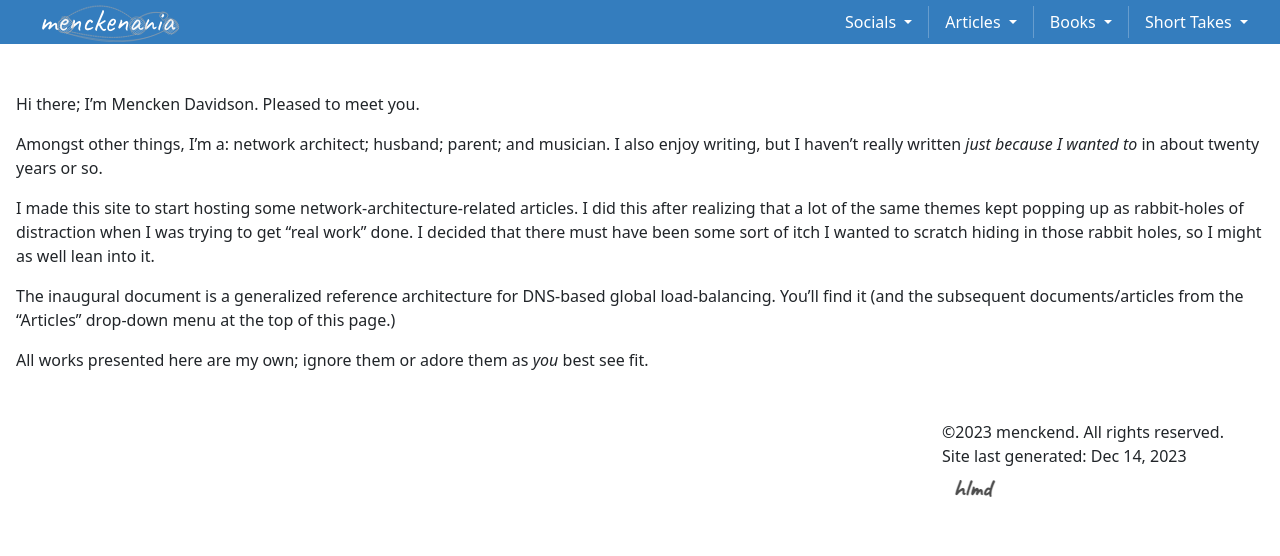
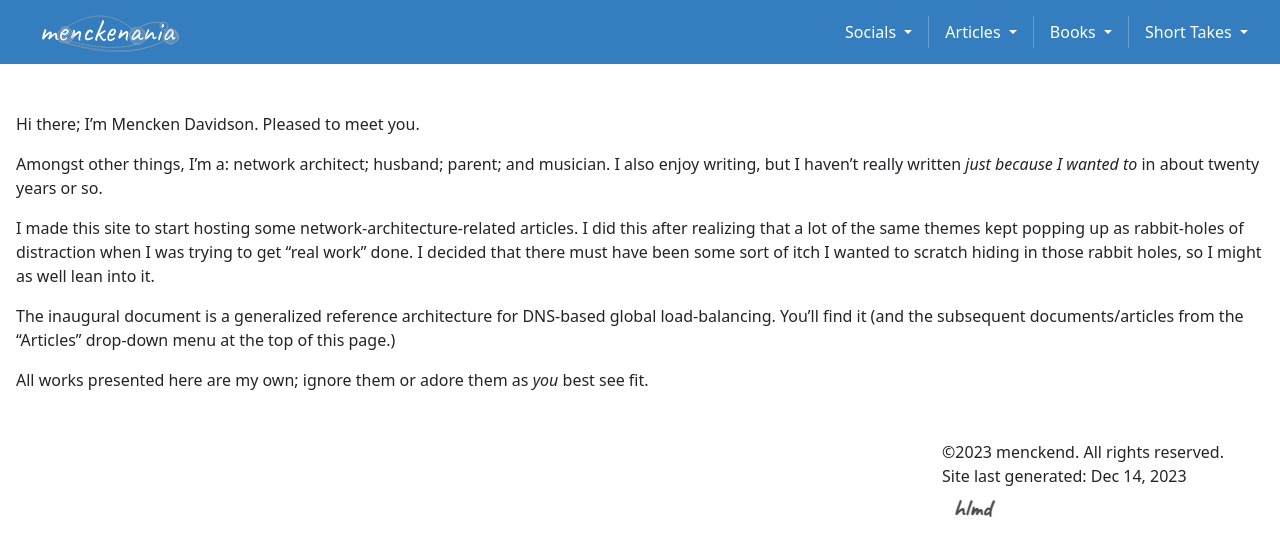
Before and after one commit to menckend/alpha, a Jekyll site: the page built from index.md, in a window 1280 px wide. Shown: the top 556 px of the page. Built offline with Jekyll 4.4.1, drawn with Linux system fonts in a browser that asks for light colours.

Commit message:
Update newtemplate-header.html

```diff
--- a/_includes/newtemplate-header.html
+++ b/_includes/newtemplate-header.html
@@ -1,5 +1,5 @@
 <header class="navbar navbar-expand-lg menck-navbar sticky-top" style="padding-top: 2px; padding-bottom: 2px; margin-bottom:16px;">
-  <nav class="container-fluid bd-gutter flex-wrap flex-lg-nowrap" aria-label="Main navigation" style="height:40px;">
+  <nav class="container-fluid bd-gutter flex-wrap flex-lg-nowrap" aria-label="Main navigation" style="height:60px;">
     <a class="navbar-brand p-0 me-0 me-lg-1 d-flex align-self-center" href="/alpha"  aria-label="Site icon, links to site's home page">
       <img class="d-flex align-self-center" src="images/menckenania-logo-with-font.drawio.svg" style="height: 40px"></img>
     </a>
@@ -83,13 +83,10 @@
               </ul>
             </li>
           {% endfor %}
-
-
         </ul>
-        <a class="btn btn-menck-tn d-lg-none " data-bs-toggle="offcanvas" href="#menckNavbar" role="button" aria-controls="offcanvasResponsive" type="button" style="border-style:none;"><i class="bi bi-larg bi-list"></i></a>
-
       </div>
     </div>
+    <a class="btn btn-menck-tn d-lg-none " data-bs-toggle="offcanvas" href="#menckNavbar" role="button" aria-controls="offcanvasResponsive" type="button" style="border-style:none;"><i class="bi bi-larg bi-list"></i></a>
   </nav>
   </div>
 </header>
```
